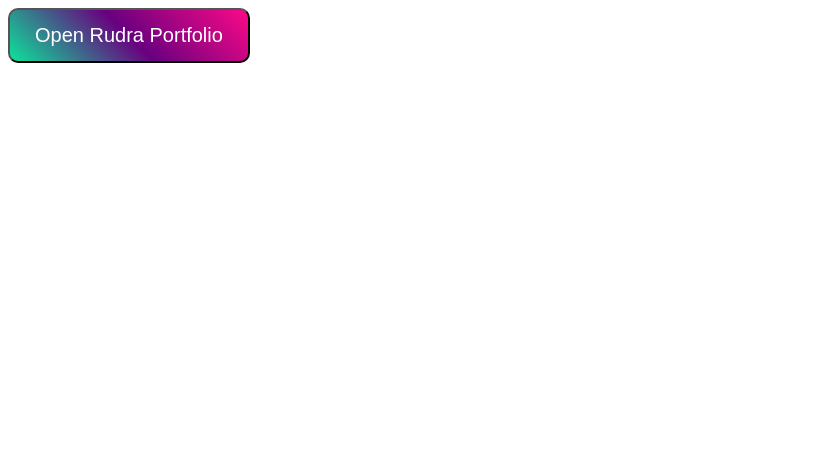
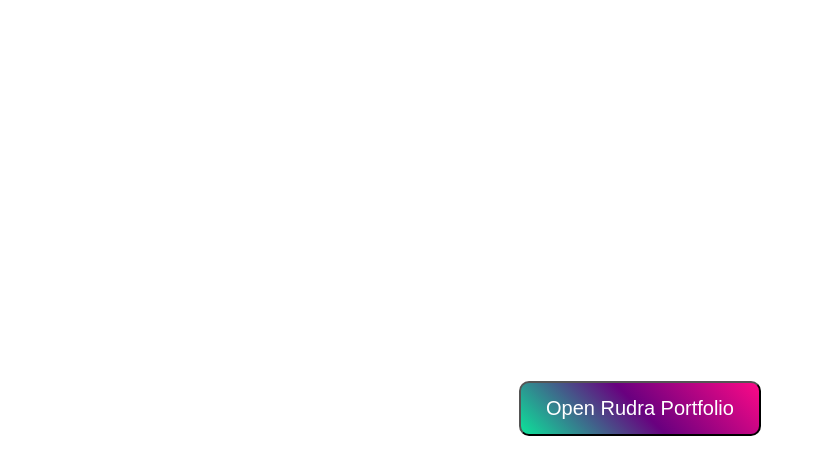
Before and after one commit to BlessSMP/rudranshpandey.github.io, a plain HTML site: page index.html in a window 1280 px wide. Shown: the whole page, without its empty margins (0-816 px from the left). Drawn offline with Linux system fonts and the light colour scheme.

Commit message:
Update index.html

```diff
--- a/index.html
+++ b/index.html
@@ -8,10 +8,13 @@
 </head>
 <body>
   <!-- Don't even think to copy this code:- for Rudransh Pandey :) -->
+
+  <div class="center-btn">
     <a href="rudransh.html">
       <button class="button">
         <span>Open Rudra Portfolio</span>
       </button>
     </a>
+  </div>
 </body>
 </html>
```
Lines whose indentation alone changed are shown as unchanged.
